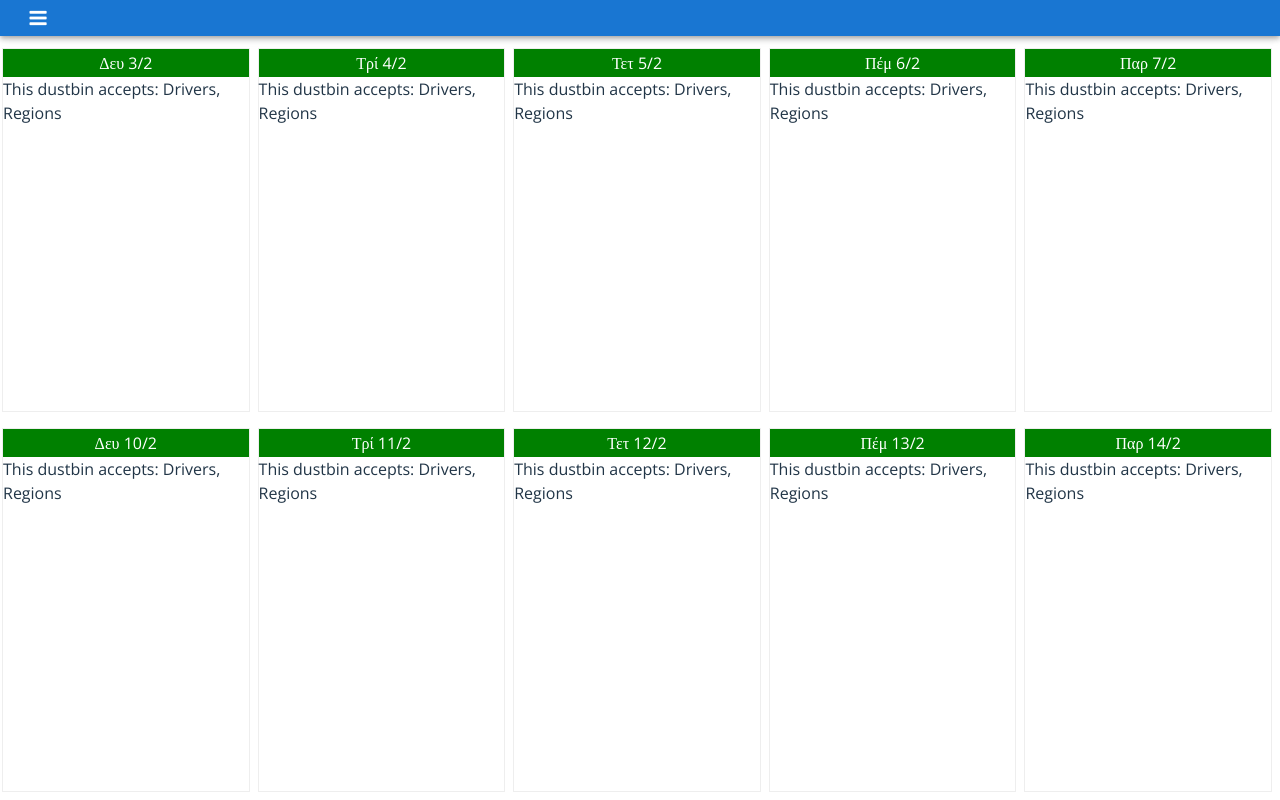
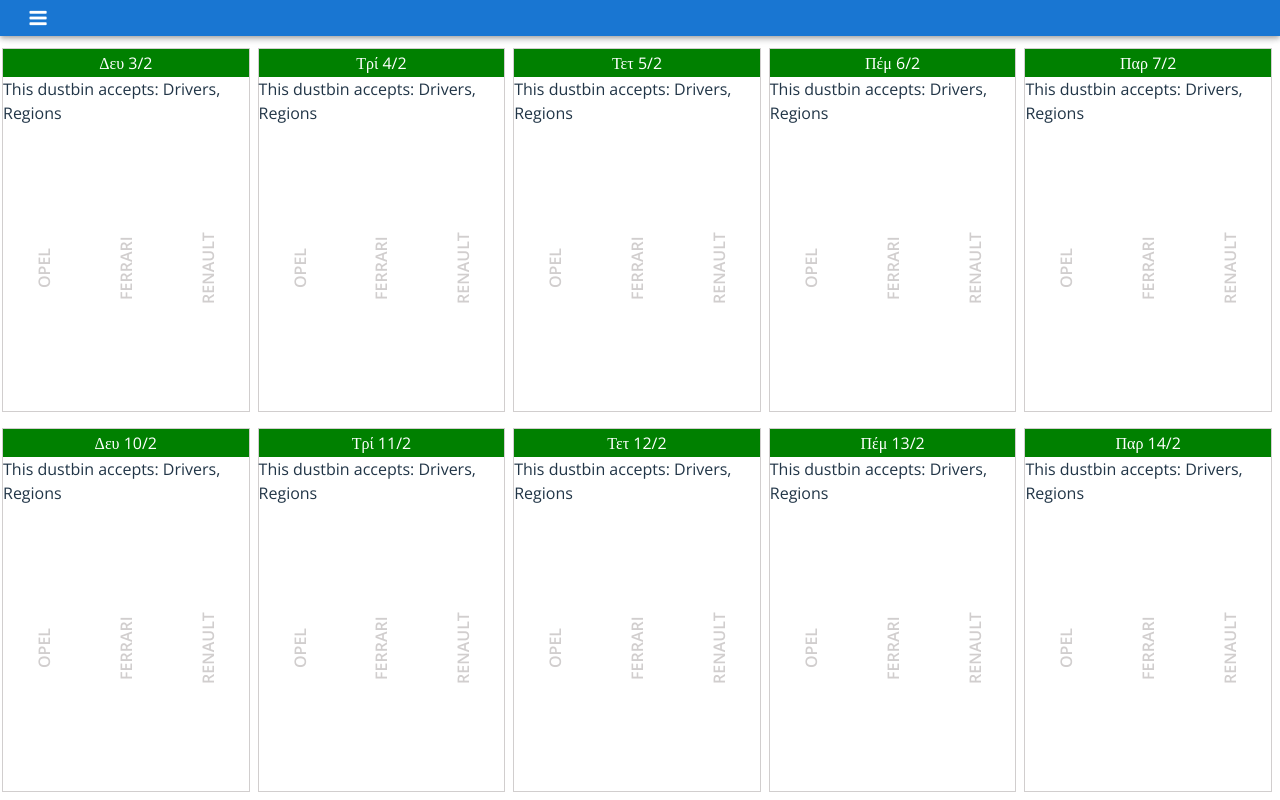
Before and after one commit to vforvaios/kipouriki, a React (Vite) app: page / in a window 1280 px wide. Built offline with nearby package versions, Linux system fonts and the light colour scheme.

Commit message:
Start showing cars

```diff
--- a/src/components/Day.jsx
+++ b/src/components/Day.jsx
@@ -2,6 +2,8 @@ import { Box } from "@mui/material";
 import { useDrop } from "react-dnd";
 
 const Day = ({ dateToDisplay, accept, onDrop }) => {
+  const cars = [{ name: "OPEL" }, { name: "FERRARI" }, { name: "RENAULT" }];
+
   const [{ isOver, canDrop }, drop] = useDrop({
     accept,
     drop: onDrop,
@@ -28,6 +30,18 @@ const Day = ({ dateToDisplay, accept, onDrop }) => {
           ? "Release to drop"
           : `This dustbin accepts: ${accept.join(", ")}`}
       </div>
+      <Box
+        display="flex"
+        flexGrow={1}
+        justifyContent="stretch"
+        alignItems="stretch"
+      >
+        {cars?.map((car) => (
+          <Box className="rotated-text" flexBasis={`${100 / cars.length}%`}>
+            {car.name}
+          </Box>
+        ))}
+      </Box>
     </Box>
   );
 };
--- a/src/styles/colors.scss
+++ b/src/styles/colors.scss
@@ -1,4 +1,4 @@
 $green: green;
 $black: black;
 $white: white;
-$gray: #eee;
+$gray: #d1cece;
--- a/src/styles/draggable.scss
+++ b/src/styles/draggable.scss
@@ -24,3 +24,14 @@
 .MuiDrawer-paper {
   box-shadow: 10px 0px 40px -30px $black !important;
 }
+
+.rotated-text {
+  writing-mode: tb-rl;
+  transform: rotate(-180deg);
+  color: $gray;
+  font-weight: 600;
+  text-align: center;
+  display: flex;
+  align-items: center;
+  justify-content: center;
+}
```
